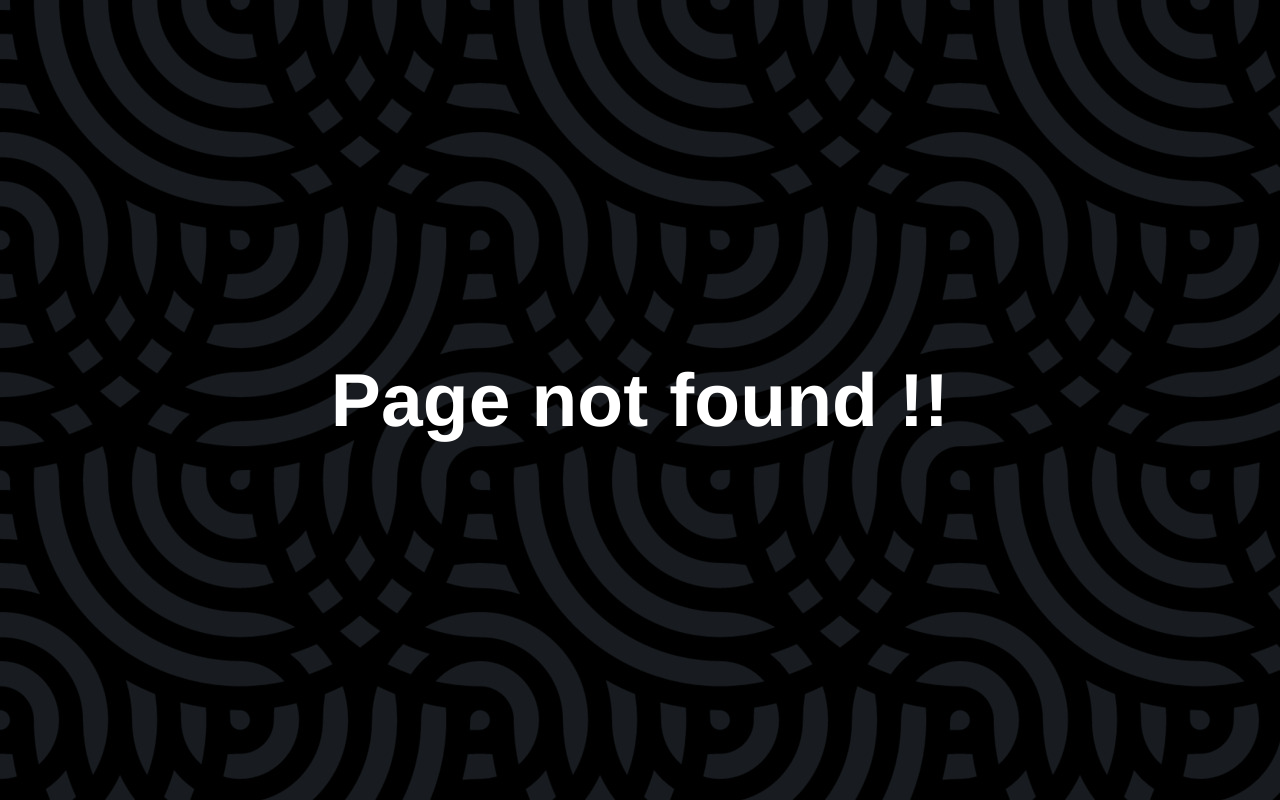
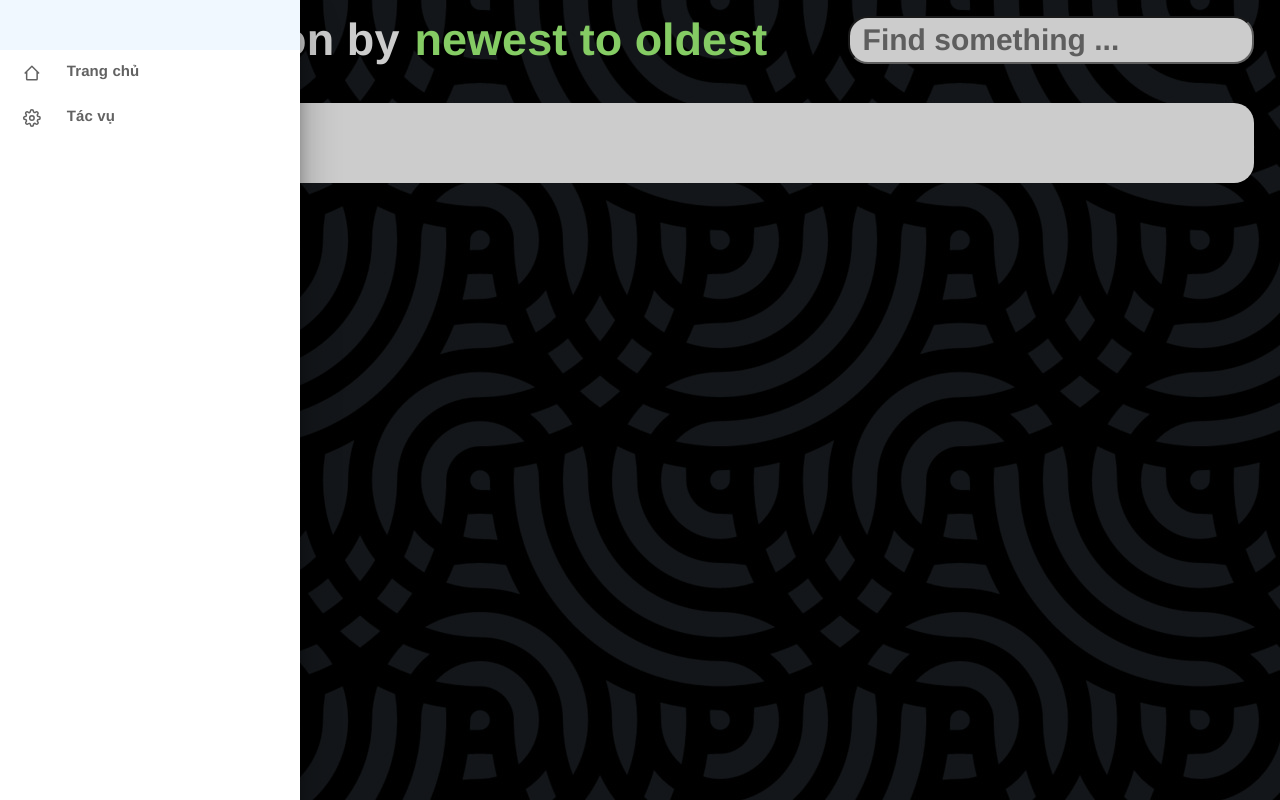
Before and after one commit to frwkHoangQuy/ACM, a React (Vite) app: page /home/notification in a window 1280 px wide. Before the commit this address had no page. Built offline with nearby package versions, Linux system fonts and the light colour scheme; the HTML template or start-up script is replaced by a standard one.

Commit message:
[FEATURE] Thêm Notifiaction Header

```diff
--- /dev/null
+++ b/src/Component/NotificationBlock.jsx
@@ -0,0 +1,20 @@
+import React from "react";
+import styled from "styled-components";
+
+const NotificationBlock = () => {
+  return (
+    <BlockStyled>
+
+    </BlockStyled>
+  )
+}
+
+export default NotificationBlock
+
+const BlockStyled = styled.div`
+  background-color: white;
+  width: 100%;
+  height: 10vh;
+  margin-top: 2%;
+  border-radius: 20px;
+`
--- a/src/Layout/default.jsx
+++ b/src/Layout/default.jsx
@@ -9,15 +9,15 @@
 import { ModalProvider } from "../Context/Modal.conetxt";
 import defaultBackGround from '../assets/photo/defaultBackGround.jpg';
 
-const DefaultLayout = ( p ) => {
+const DefaultLayout = (p) => {
     const { children } = p
 
     return (
-    <ModalProvider>
-        <OverlayProvider>
-            <DefaultLayoutComponent>{children}</DefaultLayoutComponent>
-        </OverlayProvider>
-    </ModalProvider>
+        <ModalProvider>
+            <OverlayProvider>
+                <DefaultLayoutComponent>{children}</DefaultLayoutComponent>
+            </OverlayProvider>
+        </ModalProvider>
     )
 }
 
@@ -47,10 +47,10 @@
 
     return (
         <DftLaySty device={device} >
-            {device === "mobile" && <Header toggleSideBar={toggleSideBar}/>}
+            {device === "mobile" && <Header toggleSideBar={toggleSideBar} />}
             <div className="body">
-                <Sidebar isopen={isOpenMenu} toggle={toggleSideBar}/>
-                <Overlay onClick={hdleClickOverLay}/>
+                <Sidebar isopen={isOpenMenu} toggle={toggleSideBar} />
+                <Overlay onClick={hdleClickOverLay} />
                 <div className="page-content">
                     {children}
                 </div>
@@ -73,7 +73,7 @@
         flex-direction: row;
 
         .page-content {
-            margin-left: ${({device}) => device === "desktop" ? "var(--sidebar-wt)" : "0px" };
+            margin-left: ${({ device }) => device === "desktop" ? "var(--sidebar-wt)" : "0px"};
             width: 100%;
 
             @media (max-width: 768px) {
@@ -83,6 +83,9 @@
             @media (min-width: 769px) {
                 height: 100vh;
             }
+            width: 96%;
+            padding-left: 2%;
+            padding-right: 2%;
         }
     }
 
--- /dev/null
+++ b/src/Page/Notification.jsx
@@ -0,0 +1,91 @@
+import React from "react";
+import NotificationBlock from "../Component/NotificationBlock";
+import styled from "styled-components";
+
+const Notification = () => {
+  return (
+    <NotificationStyled>
+      <Header>
+        <LeftGroup>
+          <p>Notification by</p>
+          <select>
+            <option selected="selected">newest to oldest</option>
+            <option>oldest to newest</option>
+            <option>label</option>
+            <option>sender</option>
+          </select>
+        </LeftGroup>
+        <RightGroup>
+          <input placeholder="Find something ..."></input>
+        </RightGroup>
+      </Header>
+      <NotificationBlock />
+    </NotificationStyled>
+  )
+}
+
+export default Notification;
+
+const NotificationStyled = styled.div`
+  user-select: none;
+  width: 100%;
+  height: 100%;
+`
+
+const Header = styled.div`
+    height: 10%;
+    display: flex;
+    justify-content: space-between;
+    align-items: center;
+`
+
+const LeftGroup = styled.div`
+    height: 100%;
+    width: auto;
+    display: flex;
+    p{
+      display: flex;
+      justify-content: start;
+      align-items: center;
+      color: white;
+      font-weight: bold;
+      font-size: 3em;
+      margin: 0;
+  }
+  select{
+    height: auto;
+    background-color: transparent;
+    border: none;
+    appearance: none;
+    color: #a6ff7d;
+    font-size: 3em;
+    font-weight: bold;
+    display: flex;
+    align-items: center;
+    justify-content: center;
+    margin-left: 15px;
+    &:hover{
+      cursor: pointer;
+    }
+  }
+`
+
+const RightGroup = styled.div`
+  height: 100%;
+  display: flex;
+  justify-content: end;
+  align-items: center;
+  input{
+    height: 60%;
+    width: 100%;
+    font-size: 2em;
+    padding-left: 3%;
+    border-radius: 20px;
+    outline: none;
+    font-weight: bold;
+  }
+`
+
+const Content = styled.div`
+
+`
--- a/src/Routes/path.js
+++ b/src/Routes/path.js
@@ -2,6 +2,7 @@
     login: "/",
     home: "/home",
     planner: "/planner",
+    notification: "/home/notification",
     noPage: "*",
 }
 
--- a/src/Routes/route.jsx
+++ b/src/Routes/route.jsx
@@ -3,6 +3,7 @@
 import NoPage from "../Page/NoPage"
 import Planner from "../Page/Planner.mobile"
 import Login from "../Page/Login"
+import Notification from "../Page/Notification"
 import paths from "./path"
 
 
@@ -20,6 +21,12 @@
         exact: true,
     },
     {
+        name: "notification",
+        page: <DefaultLayout><Notification /></DefaultLayout>,
+        path: paths.notification,
+        exact: true,
+    },
+    {
         name: "planner",
         page: <DefaultLayout><Planner /></DefaultLayout>,
         path: paths.planner,
```
